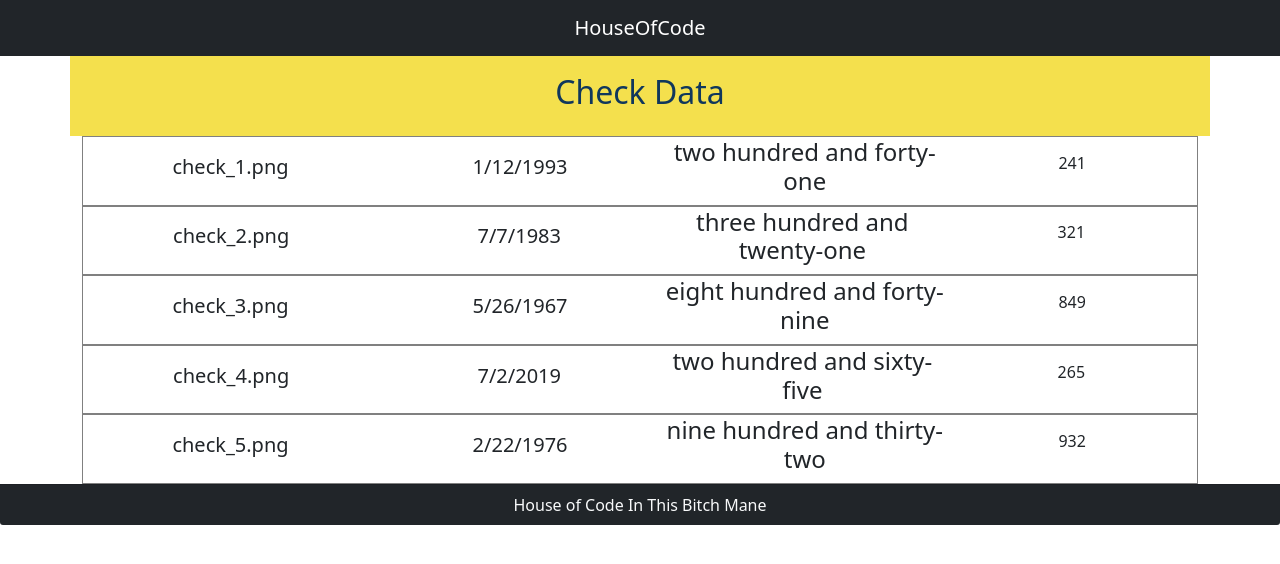
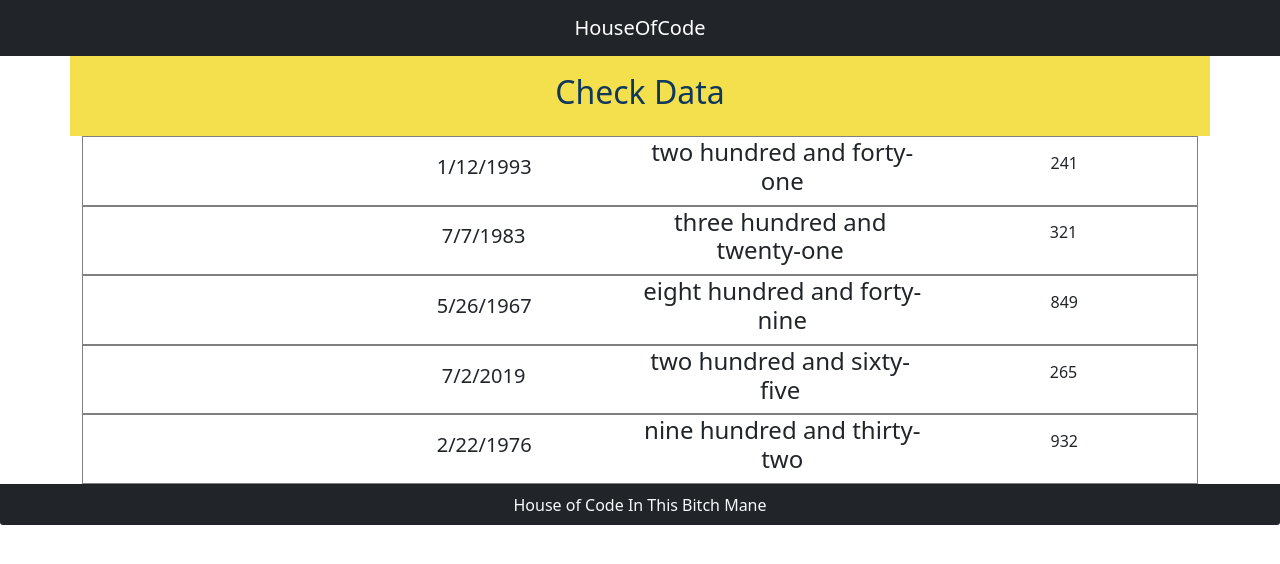
Before and after one commit to WesbertEdouard/ImageApp, a React (Create React App) app: page / in a window 1280 px wide. Shown: the top 564 px of the page. Built offline with nearby package versions, Linux system fonts and the light colour scheme.

Commit message:
Staging changes

```diff
--- a/src/Checks.js
+++ b/src/Checks.js
@@ -11,7 +11,7 @@ export const Check = () => {
           return (
             <div key={key}>
             <Image key={key}
-                Name={data.Name}
+                Name={data.statusCode}
                 Date={data.Date}
                 WordAmount={data.WordAmount}
                 NumberAmount={data.NumberAmount}
@@ -32,14 +32,14 @@ const HomePageHeader = () => {
     );
   };
 
-const Image = ({ Name, Date, WordAmount, NumberAmount }) => {
-if (!Name) return <div />;
+const Image = ({statusCode, Date, WordAmount, NumberAmount }) => {
+if (!Date) return <div />;
 return (
     <table>
     <tbody>
         <tr>
         <td>
-            <h5>{Name}</h5>
+            <h5>{statusCode}</h5>
         </td>
         <td>
             <h5>{Date}</h5>
```
Also changed, not shown: 2 other files (tests, documents, lock files or other folders).
